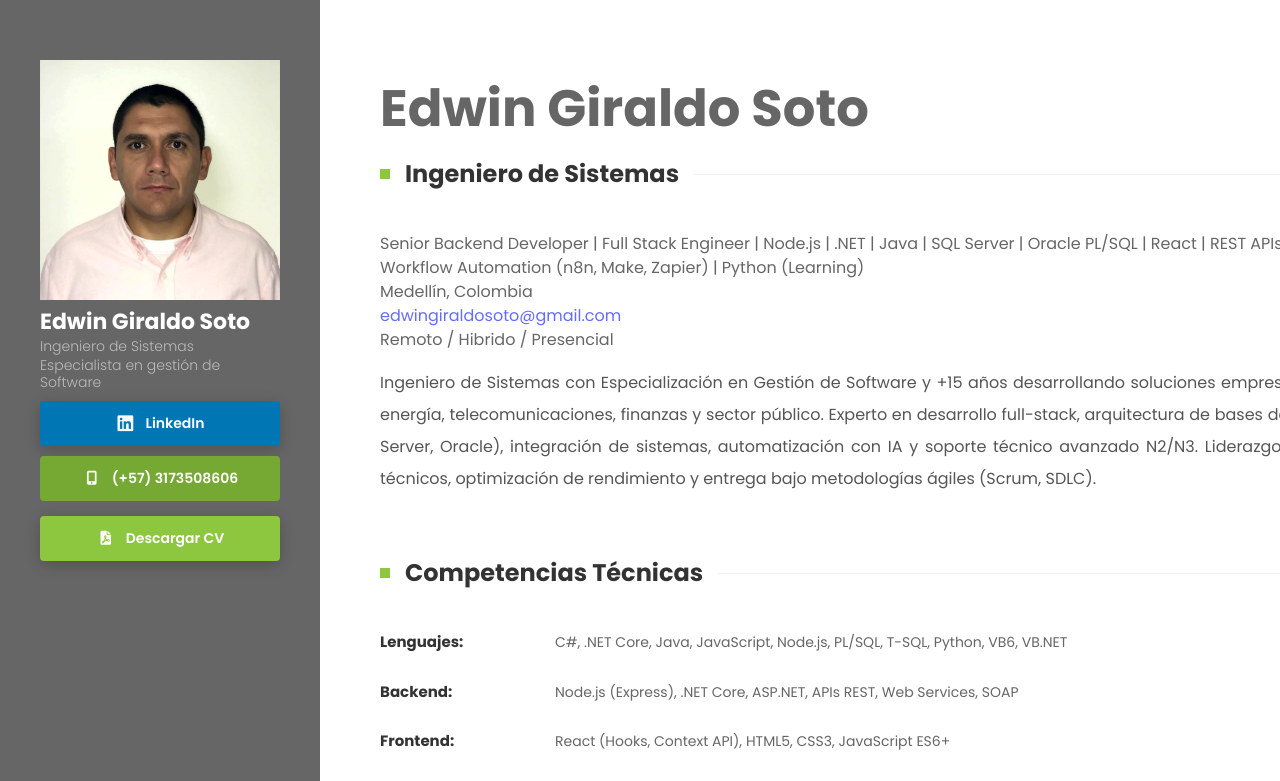
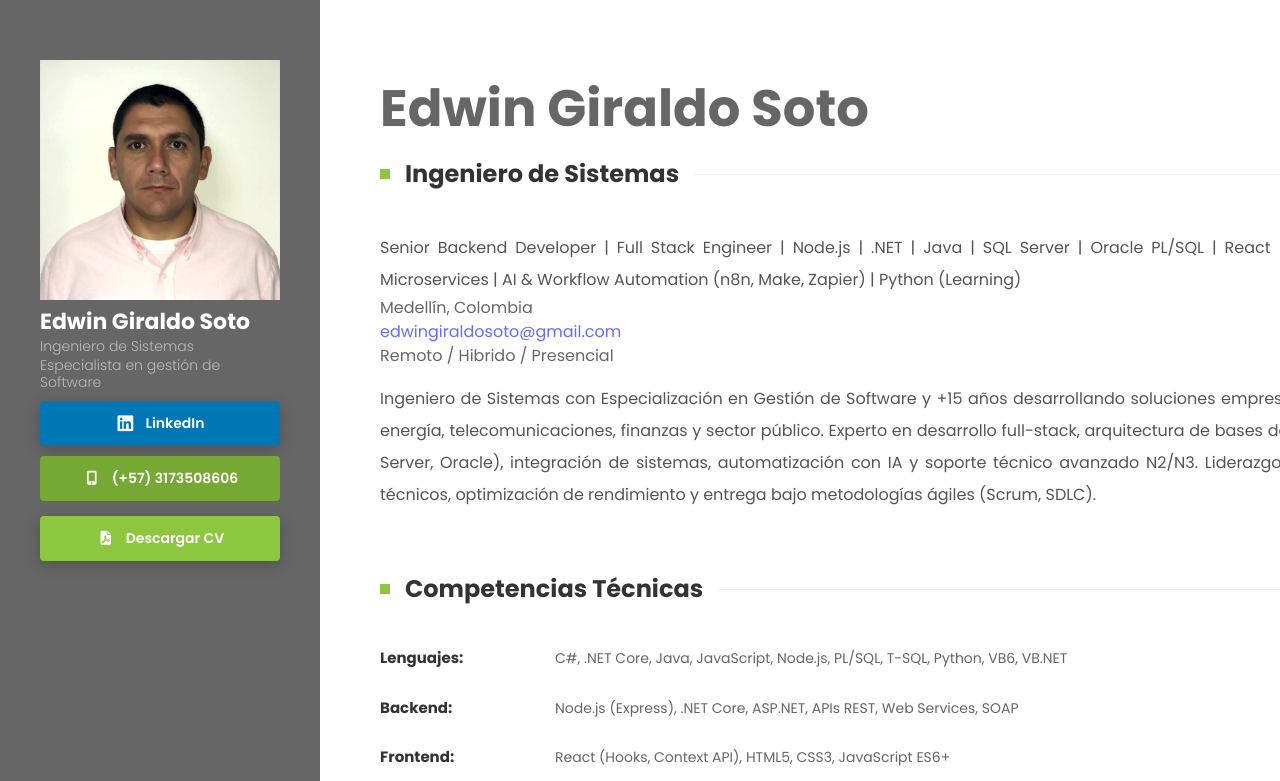
Before and after one commit to edwingiraldosoto/cv-edwin, a React (Vite) app: page / in a window 1280 px wide. Shown: the top 781 px of the page. Built offline with nearby package versions, Linux system fonts and the light colour scheme.

Commit message:
Refactor Profile component layout
Reorganize Profile component structure and improve layout.

```diff
--- a/src/sections/Profile.jsx
+++ b/src/sections/Profile.jsx
@@ -5,7 +5,11 @@ function Profile() {
     <section>
       <h1>{cv.name}</h1>
       <h2>{cv.title}</h2>
-      <p>{cv.SkillsHeader}</p>
+      <div className="profile-container">
+          <p className="profile-description">
+            {cv.SkillsHeader}
+          </p>
+      </div>
       <p>{cv.location}</p>
       <p>
         <a href={`mailto:${cv.Mail}`} className="profile-link">
@@ -14,10 +18,10 @@ function Profile() {
       </p>
       <p>{cv.modality}</p>
       <div className="profile-container">
-        <p className="profile-description">
-        {cv.profile}
-      </p>
-</div>
+          <p className="profile-description">
+            {cv.profile}
+          </p>
+      </div>
     </section>
   );
 }
```
